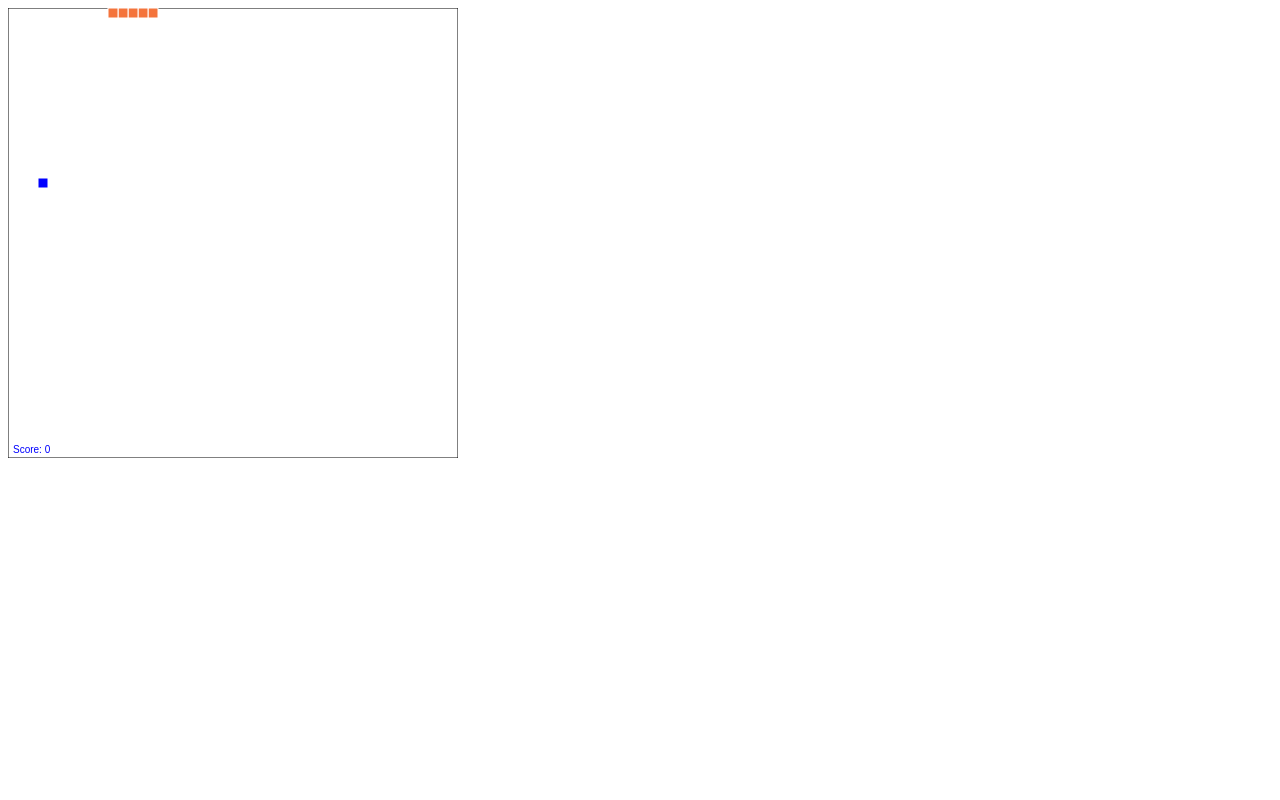
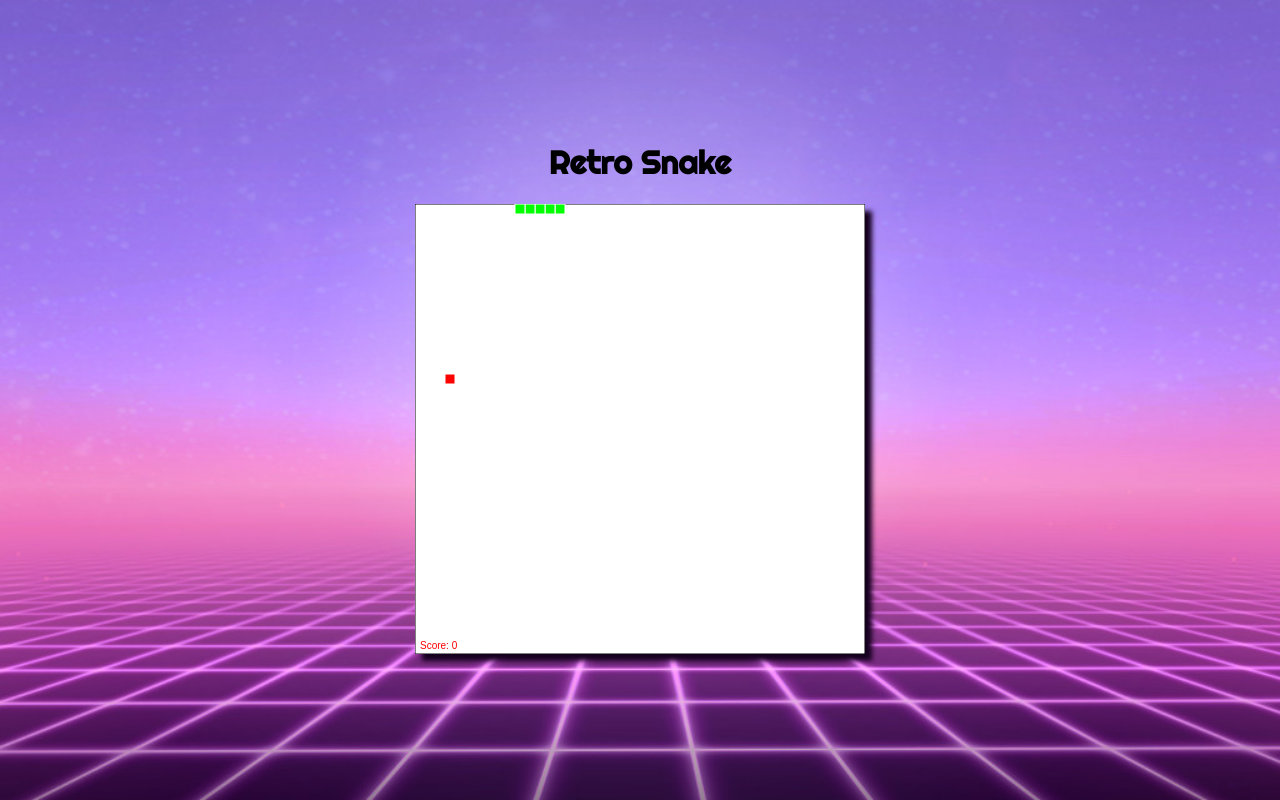
Before and after one commit to toastertom/Snake-app, a plain HTML site: page index.html in a window 1280 px wide. Drawn offline with nearby package versions, Linux system fonts and the light colour scheme.

Commit message:
added some style

```diff
--- a/index.html
+++ b/index.html
@@ -3,10 +3,18 @@
   <head>
     <meta charset="utf-8">
     <title>Snake</title>
+    <link rel="stylesheet" type="text/css" href="style.css"></link>
+    <link href="https://fonts.googleapis.com/css?family=Righteous" rel="stylesheet">
   </head>
   <body>
 
-    <canvas id="canvas" width="450" height="450"></canvas>
+  <main>
+    <div class="container">
+      <h1>Retro Snake</h1>
+      <canvas id="canvas" width="450" height="450"></canvas>
+    </div>
+  </main>
+
 
 <!-- jQuery -->
   <script
--- a/style.css
+++ b/style.css
@@ -0,0 +1,24 @@
+body{
+  margin: 0px;
+  padding: 0px;
+}
+main {
+  display: flex;
+  justify-content: center;
+  align-items: center;
+  width: 100%;
+  height: 100vh;
+  font-family: Righteous;
+  background-image: url("images/retrobackground.jpg");
+  background-size: cover;
+  background-position: center;
+}
+
+h1 {
+  text-align: center;
+  margin-top: 0px;
+}
+
+canvas {
+  box-shadow:  7px 7px 5px #15001F;
+}
```
Also changed, not shown: images/retrobackground.jpg (added), jQuery.js.
